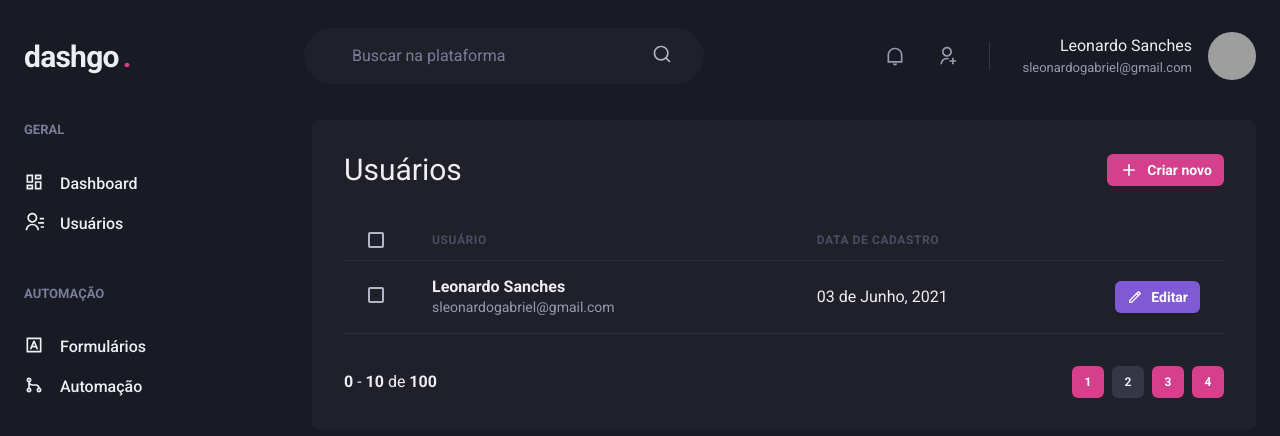
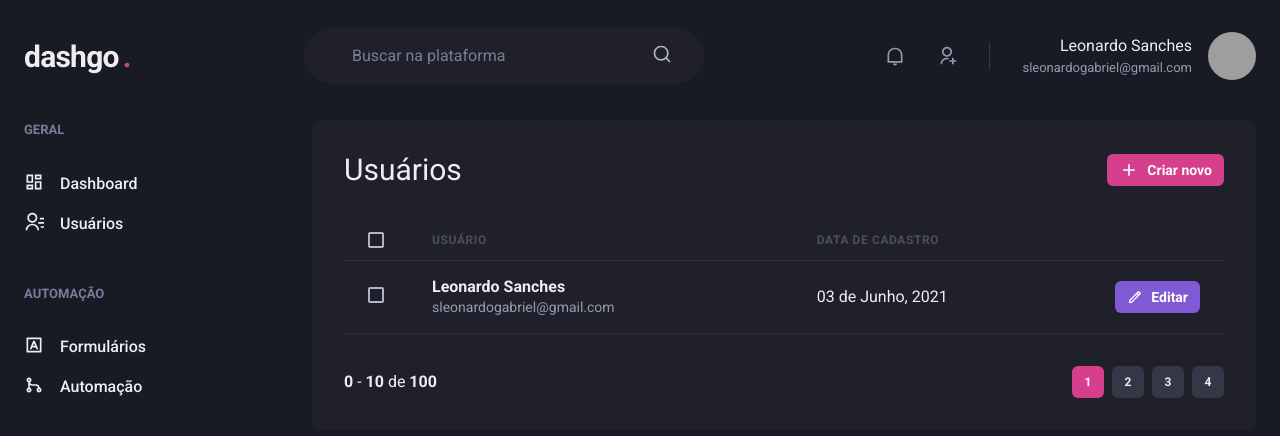
Before and after one commit to LeonardoGabrielSanches/chakra-ui-ignite, a Next.js app: page /users in a window 1280 px wide. Shown: the top 436 px of the page. Built offline with nearby package versions, Linux system fonts and the light colour scheme; grey boxes are pictures that could not be loaded.

Commit message:
Componentização do pagination

```diff
--- a/src/components/Pagination.tsx
+++ /dev/null
@@ -1,63 +0,0 @@
-import { Box, Button, Stack } from "@chakra-ui/react";
-
-export function Pagination() {
-    return (
-        <Stack
-            direction="row"
-            mt="8"
-            justify="space-between"
-            align="center"
-            spacing="6"
-        >
-            <Box>
-                <strong>0</strong> - <strong>10</strong> de <strong>100</strong>
-            </Box>
-
-            <Stack direction="row" spacing="2">
-                <Button
-                    size="sm"
-                    fontSize="xs"
-                    width="4"
-                    colorScheme="pink"
-                    disabled
-                    _disabled={{
-                        bg: 'pink.500',
-                        cursor: 'default'
-                    }}
-                >
-                    1
-            </Button>
-
-                <Button
-                    size="sm"
-                    fontSize="xs"
-                    width="4"
-                    bg="gray.700"
-                    _hover={{
-                        bg: 'gray.500'
-                    }}
-                >
-                    2
-            </Button>
-
-                <Button
-                    size="sm"
-                    fontSize="xs"
-                    width="4"
-                    colorScheme="pink"
-                >
-                    3
-            </Button>
-
-                <Button
-                    size="sm"
-                    fontSize="xs"
-                    width="4"
-                    colorScheme="pink"
-                >
-                    4
-            </Button>
-            </Stack>
-        </Stack>
-    )
-}
--- /dev/null
+++ b/src/components/Pagination/PaginationItem.tsx
@@ -0,0 +1,40 @@
+import { Button } from "@chakra-ui/react";
+
+interface PaginationItemProps {
+    number: number;
+    isCurrent?: boolean;
+}
+
+export function PaginationItem({ isCurrent = false, number }: PaginationItemProps) {
+    if (isCurrent) {
+        return (
+            <Button
+                size="sm"
+                fontSize="xs"
+                width="4"
+                colorScheme="pink"
+                disabled
+                _disabled={{
+                    bg: 'pink.500',
+                    cursor: 'default'
+                }}
+            >
+                {number}
+            </Button>
+        )
+    }
+
+    return (
+        <Button
+            size="sm"
+            fontSize="xs"
+            width="4"
+            bg="gray.700"
+            _hover={{
+                bg: 'gray.500'
+            }}
+        >
+            {number}
+        </Button>
+    )
+}
--- /dev/null
+++ b/src/components/Pagination/index.tsx
@@ -0,0 +1,25 @@
+import { Box, Button, Stack } from "@chakra-ui/react";
+import { PaginationItem } from "./PaginationItem";
+
+export function Pagination() {
+    return (
+        <Stack
+            direction="row"
+            mt="8"
+            justify="space-between"
+            align="center"
+            spacing="6"
+        >
+            <Box>
+                <strong>0</strong> - <strong>10</strong> de <strong>100</strong>
+            </Box>
+
+            <Stack direction="row" spacing="2">
+                <PaginationItem number={1} isCurrent />
+                <PaginationItem number={2} />
+                <PaginationItem number={3} />
+                <PaginationItem number={4} />
+            </Stack>
+        </Stack>
+    )
+}
--- a/src/components/Sidebar.tsx
+++ /dev/null
@@ -1,38 +0,0 @@
-import { Box, Icon, Link, Stack, Text } from '@chakra-ui/react'
-import { RiContactsLine, RiDashboardLine, RiGitMergeLine, RiInputMethodLine } from 'react-icons/ri'
-
-export function Sidebar() {
-    return (
-        <Box as="aside" w="64" mr="8">
-            <Stack spacing="12" align="flex-start">
-                <Box>
-                    <Text fontWeight="bold" color="gray.400" fontSize="small">GERAL</Text>
-                    <Stack spacing="4" mt="8" align="stretch">
-                        <Link display="flex" align="center" >
-                            <Icon as={RiDashboardLine} fontSize="20" />
-                            <Text ml="4" fontWeight="medium">Dashboard</Text>
-                        </Link>
-                        <Link display="flex" align="center" >
-                            <Icon as={RiContactsLine} fontSize="20" />
-                            <Text ml="4" fontWeight="medium">Usuários</Text>
-                        </Link>
-                    </Stack>
-                </Box>
-
-                <Box>
-                    <Text fontWeight="bold" color="gray.400" fontSize="small">AUTOMAÇÃO</Text>
-                    <Stack spacing="4" mt="8" align="stretch">
-                        <Link display="flex" align="center" >
-                            <Icon as={RiInputMethodLine} fontSize="20" />
-                            <Text ml="4" fontWeight="medium">Formulários</Text>
-                        </Link>
-                        <Link display="flex" align="center" >
-                            <Icon as={RiGitMergeLine} fontSize="20" />
-                            <Text ml="4" fontWeight="medium">Automação</Text>
-                        </Link>
-                    </Stack>
-                </Box>
-            </Stack>
-        </Box>
-    )
-}
```
